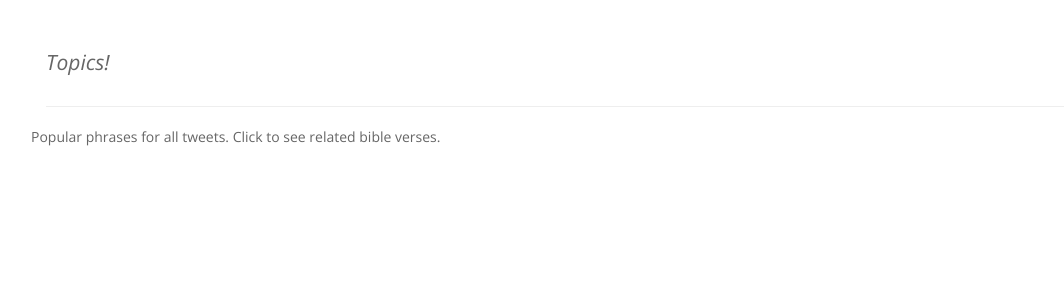
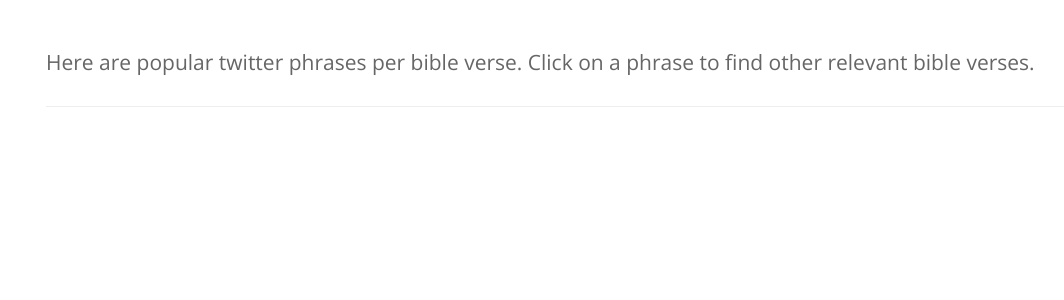
Before and after one commit to telvis07/habakkuk, a Django app: template web/templates/topics.html in a window 1280 px wide. Shown: the part 52-352 px from the top of the page, without its empty margins (24-1088 px from the left). Run offline with Django 3.2, Linux system fonts and the light colour scheme; the template is opened without the code that fills it, so the values that code supplies are empty; some libraries are stand-ins or nearby versions.

Commit message:
group phrases by bibleverse

```diff
--- a/topic_analysis/topic_extraction.py
+++ b/topic_analysis/topic_extraction.py
@@ -218,8 +218,6 @@ def rank_phrases_and_store(doc):
             # now perform hierarchical clustering to group phrases
             # similar phrases together.
             phrase_clusters = hac(topic)
-            print "phrase_clusters",json.dumps(phrase_clusters, indent=2)
-
             for cluster in phrase_clusters:
                 # now get the first entry from each phrase_cluster
                 # assumes the other entries and similar enough to ignore
--- a/web/static/topics/partials/topics-content.html
+++ b/web/static/topics/partials/topics-content.html
@@ -21,23 +21,28 @@
     </script>
 
     <!-- phrases -->
-    Popular phrases for all tweets. Click to see related bible verses.
     <div infinite-scroll='scroll_action()' infinite-scroll-disabled='busy' infinite-scroll-distance='1'>
         <div class="col-xs-6 col-md-6">
-        <div class="list-group"  ng-repeat="topic in result_columns[0]">
-            <a href="{{ topic.search_url }}" class="list-group-item">
-                <h4 class="list-group-item-heading">{{ topic.phrase }}</h4>
-                <p class="list-group-item-text">{{ topic.bibleverse }}</p>
+            <div class="panel panel-primary"  ng-repeat="topic in result_columns[0]">
+                <div class="panel-heading">{{ topic.bibleverse }}</div>
+                <div class="list-group"  ng-repeat="phrase in result_columns[0][$index].phrases">
+                    <a href="{{ phrase.search_url }}" class="list-group-item">
+                        <h4 class="list-group-item-heading">{{ phrase.phrase }}</h4>
+                        <p class="list-group-item-text">{{ phrase.bibleverse }}</p>
                     </a>
                 </div>
             </div>
+        </div>
         <div class="col-xs-6 col-md-6">
-        <div class="list-group"  ng-repeat="topic in result_columns[1]">
-            <a href="{{ topic.search_url }}" class="list-group-item">
-                <h4 class="list-group-item-heading">{{ topic.phrase }}</h4>
-                <p class="list-group-item-text">{{ topic.bibleverse }}</p>
+            <div class="panel panel-primary"  ng-repeat="topic in result_columns[1]">
+                <div class="panel-heading">{{ topic.bibleverse }}</div>
+                <div class="list-group"  ng-repeat="phrase in result_columns[1][$index].phrases">
+                    <a href="{{ phrase.search_url }}" class="list-group-item">
+                        <h4 class="list-group-item-heading">{{ phrase.phrase }}</h4>
+                        <p class="list-group-item-text">{{ phrase.bibleverse }}</p>
                     </a>
                 </div>
             </div>
         </div>
     </div>
+</div>
--- a/web/templates/topics.html
+++ b/web/templates/topics.html
@@ -23,7 +23,8 @@
 
 
 {% block help %}
-    <em>Topics!</em>
+
+        Here are popular twitter phrases per bible verse. Click on a phrase to find other relevant bible verses.
 {% endblock help %}
 
 
```
Also changed, not shown: web/search.py (+24 -6 lines), web/static/topics/topic-spec.js (+12 -4 lines), web/tests/test_views.py (+44 -16 lines). Lines whose indentation alone changed are shown as unchanged.
